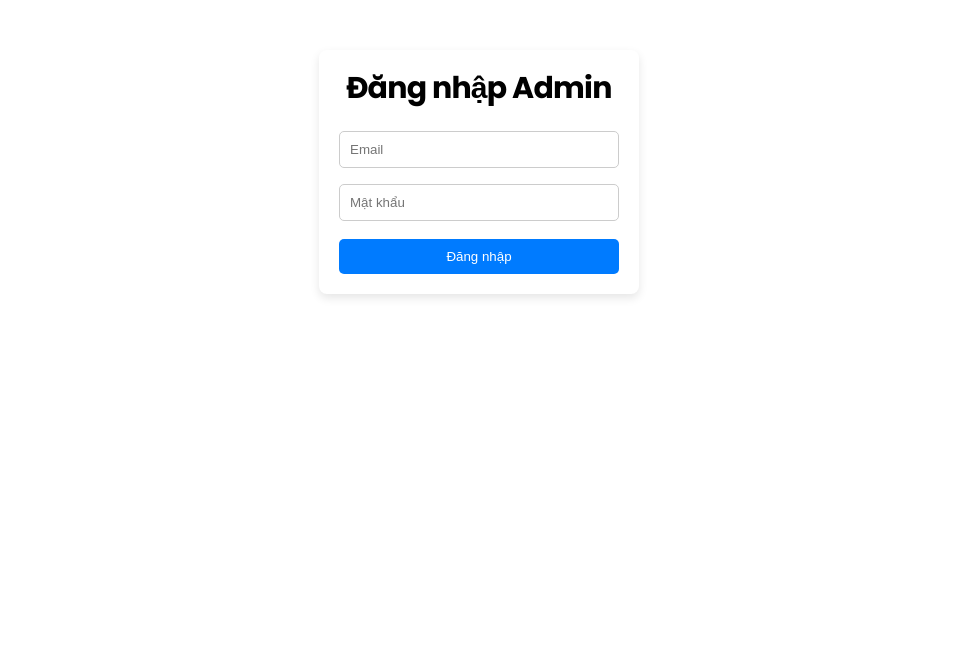
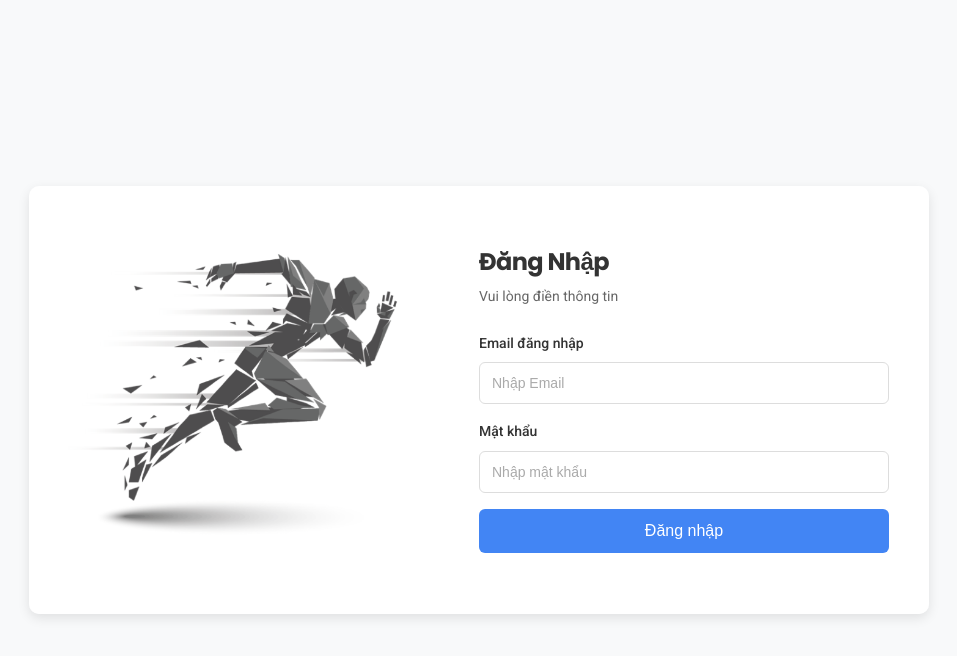
Before and after one commit to kimada2002/TMC-website, a Vue app: page /login in a window 1280 px wide. Shown: the top 656 px of the page, without its empty margins (161-1118 px from the left). Built offline with nearby package versions, Linux system fonts and the light colour scheme; no server answers; the database is empty.

Commit message:
change login interface

```diff
--- a/src/components/admin/Login.vue
+++ b/src/components/admin/Login.vue
@@ -1,19 +1,50 @@
 <template>
+  <div class="login-page">
     <div class="login-container">
-    <h2>Đăng nhập Admin</h2>
-    <form @submit.prevent="login">
-      <input v-model="email" type="email" placeholder="Email" required />
+      <div class="login-image">
+        <img src="@/assets/images/login-image.png" alt="Login Image">
+      </div>
+
+      <div class="login-card">
+        <h1 class="login-title">Đăng Nhập</h1>
+        <p class="login-subtitle">Vui lòng điền thông tin </p>
+
+        <div v-if="errorMsg" class="error-message">
+          {{ errorMsg }}
+        </div>
+
+        <form @submit.prevent="login" class="login-form">
+          <div class="form-group">
+            <label for="email" class="form-label">Email đăng nhập</label>
             <input
-        v-model="password"
-        type="password"
-        placeholder="Mật khẩu"
+              type="email"
+              id="email"
+              v-model="email"
+              class="form-input"
+              placeholder="Nhập Email"
               required
             />
-      <button type="submit" :disabled="loading">
-        {{ loading ? "Đang đăng nhập..." : "Đăng nhập" }}
+          </div>
+
+          <div class="form-group">
+            <label for="password" class="form-label">Mật khẩu</label>
+            <input
+              type="password"
+              id="password"
+              v-model="password"
+              class="form-input"
+              placeholder="Nhập mật khẩu"
+              required
+            />
+          </div>
+
+          <button type="submit" class="signin-button" :disabled="loading">
+            <span v-if="!loading">Đăng nhập</span>
+            <span v-else class="loading-spinner"></span>
           </button>
-      <p v-if="errorMsg" class="error">{{ errorMsg }}</p>
         </form>
+      </div>
+    </div>
   </div>
 </template>
 
@@ -31,12 +62,13 @@ const loading = ref(false);
 
 const login = async () => {
   if (!email.value || !password.value) {
-    errorMsg.value = "Vui lòng nhập email và mật khẩu!";
+    errorMsg.value = "Please enter email and password!";
     return;
   }
 
   try {
     loading.value = true;
+    errorMsg.value = "";
     const userCredential = await signInWithEmailAndPassword(
       auth,
       email.value,
@@ -45,23 +77,22 @@ const login = async () => {
     const user = userCredential.user;
 
     if (user) {
-      // ✅ Lưu trạng thái đăng nhập vào localStorage
       localStorage.setItem("user", JSON.stringify({ isLoggedIn: true }));
-      router.push("/admin"); // Chuyển đến trang admin sau khi đăng nhập thành công
+      router.push("/admin");
     }
   } catch (error) {
     switch (error.code) {
       case "auth/invalid-email":
-        errorMsg.value = "Email không hợp lệ!";
+        errorMsg.value = "Invalid email!";
         break;
       case "auth/user-not-found":
-        errorMsg.value = "Tài khoản không tồn tại!";
+        errorMsg.value = "Account not found!";
         break;
       case "auth/wrong-password":
-        errorMsg.value = "Sai mật khẩu!";
+        errorMsg.value = "Wrong password!";
         break;
       default:
-        errorMsg.value = "Đăng nhập thất bại. Vui lòng thử lại!";
+        errorMsg.value = "Login failed. Please try again!";
     }
   } finally {
     loading.value = false;
@@ -70,46 +101,147 @@ const login = async () => {
 </script>
 
 <style scoped>
-.login-container {
-  width: 320px;
-  margin: 50px auto;
+.login-page {
+  display: flex;
+  justify-content: center;
+  align-items: center;
+  min-height: 100vh;
+  background-color: #f8f9fa;
   padding: 20px;
-  border-radius: 8px;
-  box-shadow: 0 4px 10px rgba(0, 0, 0, 0.1);
-  text-align: center;
-  background: white;
 }
 
-h2 {
-  margin-bottom: 15px;
+.login-container {
+  display: flex;
+  max-width: 900px; /* Điều chỉnh theo nhu cầu */
+  width: 100%;
+  box-shadow: 0 4px 12px rgba(0, 0, 0, 0.1);
+  border-radius: 10px;
+  overflow: hidden;
 }
 
-input {
-  width: 100%;
-  padding: 10px;
-  margin: 8px 0;
-  border: 1px solid #ccc;
-  border-radius: 5px;
+.login-image {
+  flex: 1;
+  background-color: #f0f2f5;
 }
 
-button {
+.login-image img {
   width: 100%;
-  padding: 10px;
-  background-color: #007bff;
+  height: 100%;
+  object-fit: cover;
+  display: block;
+}
+
+.login-card {
+  flex: 1;
+  background: white;
+  padding: 40px;
+  display: flex;
+  flex-direction: column;
+  justify-content: center;
+}
+
+.login-title {
+  font-size: 24px;
+  font-weight: 700;
+  margin-bottom: 8px;
+  color: #333;
+}
+
+.login-subtitle {
+  font-size: 14px;
+  color: #666;
+  margin-bottom: 24px;
+}
+
+.error-message {
+  color: #d32f2f;
+  background-color: #fde8e8;
+  padding: 12px;
+  border-radius: 6px;
+  margin-bottom: 16px;
+  font-size: 14px;
+}
+
+.form-group {
+  margin-bottom: 16px;
+}
+
+.form-label {
+  display: block;
+  font-size: 14px;
+  font-weight: 500;
+  margin-bottom: 8px;
+  color: #333;
+}
+
+.form-input {
+  width: 100%;
+  padding: 12px;
+  border: 1px solid #ddd;
+  border-radius: 6px;
+  font-size: 14px;
+  transition: border-color 0.3s;
+}
+
+.form-input:focus {
+  border-color: #4285f4;
+  outline: none;
+}
+
+.form-input::placeholder {
+  color: #aaa;
+}
+
+.signin-button {
+  width: 100%;
+  padding: 12px;
+  background-color: #4285f4;
   color: white;
   border: none;
-  border-radius: 5px;
+  border-radius: 6px;
+  font-size: 16px;
+  font-weight: 500;
   cursor: pointer;
-  margin-top: 10px;
+  transition: background-color 0.3s;
+  display: flex;
+  align-items: center;
+  justify-content: center;
+  height: 44px;
 }
 
-button:disabled {
-  background-color: #999;
+.signin-button:hover:not(:disabled) {
+  background-color: #3367d6;
+}
+
+.signin-button:disabled {
+  background-color: #cccccc;
   cursor: not-allowed;
 }
 
-.error {
-  color: red;
-  margin-top: 10px;
+.loading-spinner {
+  width: 20px;
+  height: 20px;
+  border: 3px solid rgba(255, 255, 255, 0.3);
+  border-radius: 50%;
+  border-top-color: white;
+  animation: spin 1s ease-in-out infinite;
+}
+
+@keyframes spin {
+  to {
+    transform: rotate(360deg);
+  }
+}
+
+/* Responsive design */
+@media (max-width: 768px) {
+  .login-container {
+    flex-direction: column;
+    max-width: 400px;
+  }
+
+  .login-image {
+    height: 200px; /* Chiều cao hình ảnh trên mobile */
+  }
 }
 </style>
```
Also changed, not shown: src/assets/images/login-image.png (added). Lines whose indentation alone changed are shown as unchanged.
